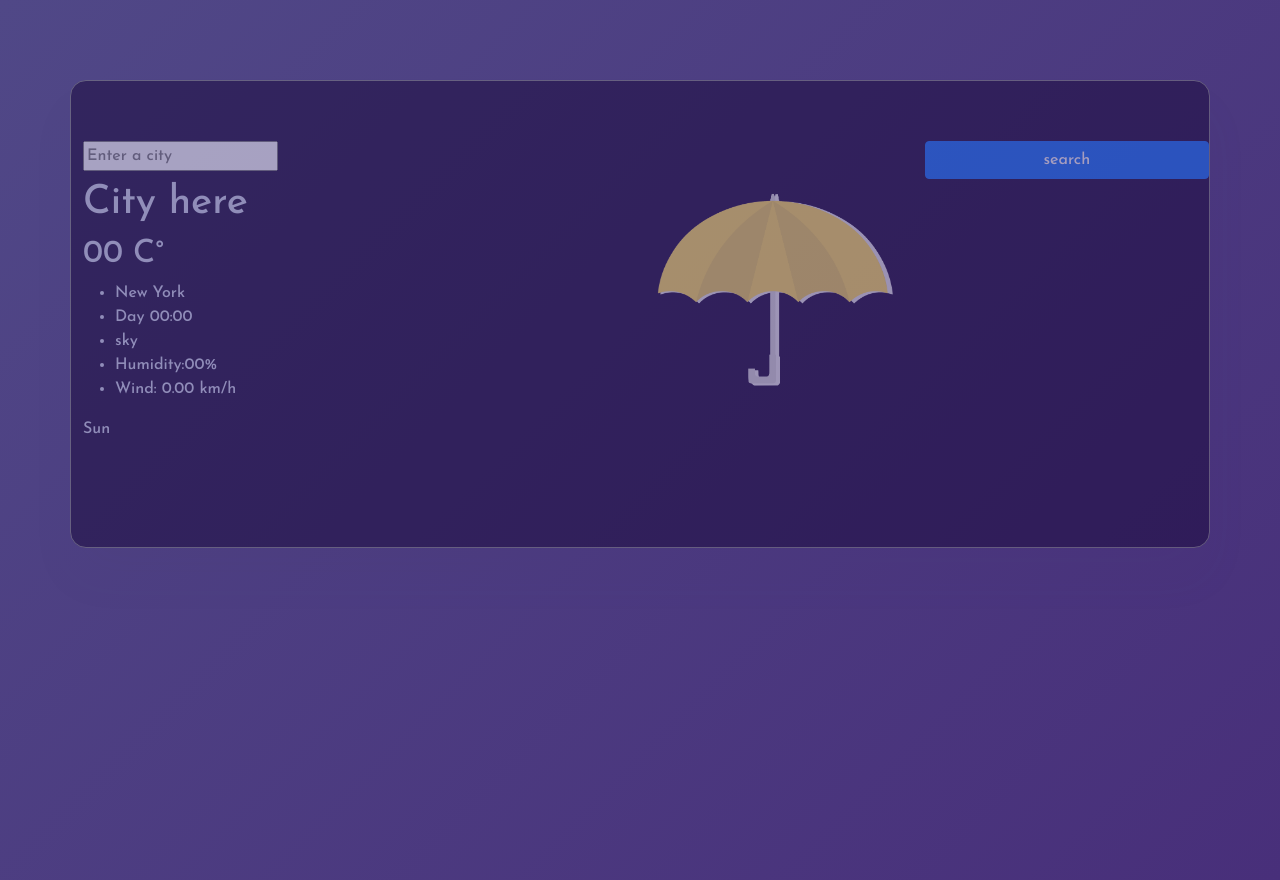
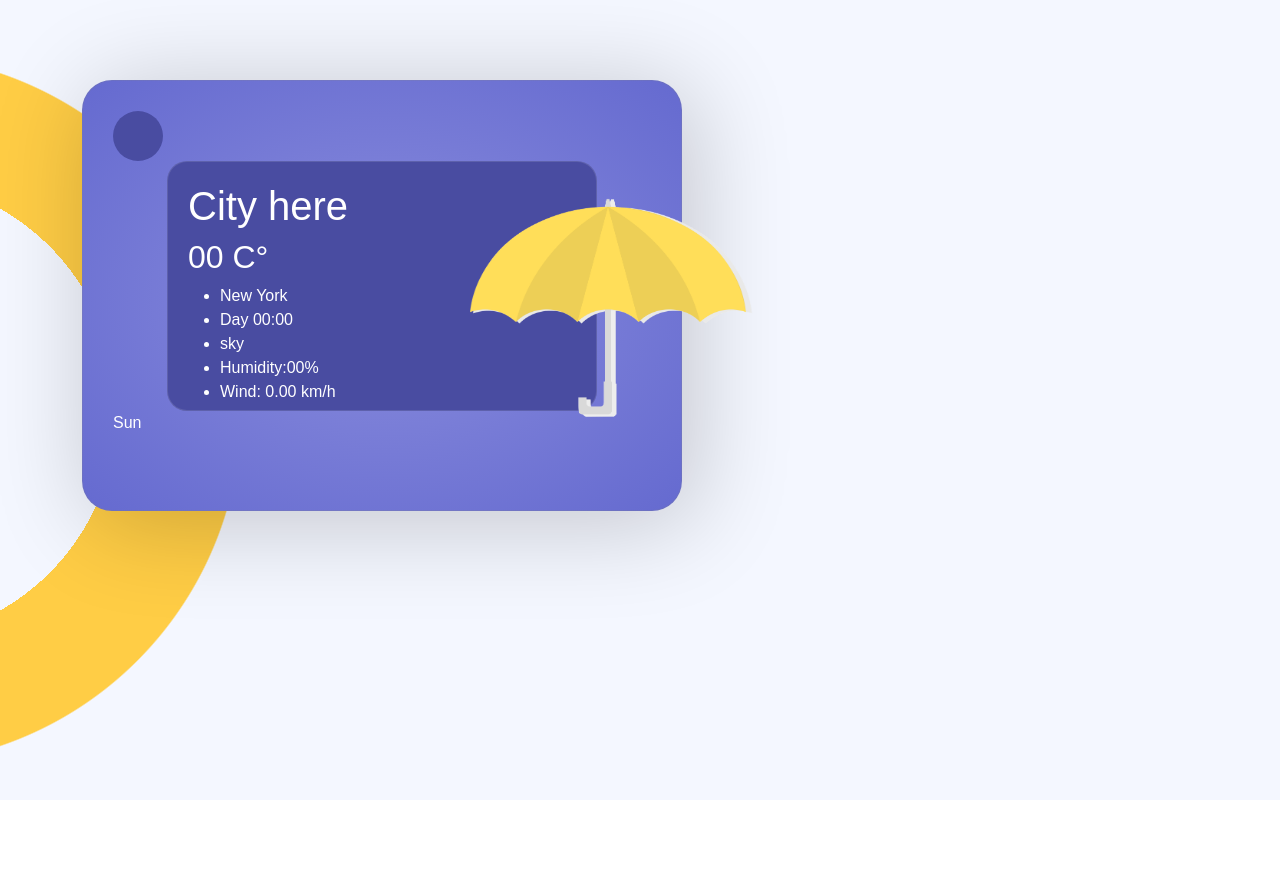
Before and after one commit to mariajosecoding/Vanilla-Weather-App, a plain HTML site: page index.html in a window 1280 px wide. After the commit the page ends 800 px from the top, so only its background shows below. Drawn offline with nearby package versions, Linux system fonts and the light colour scheme.

Commit message:
CSS-containers and imput

```diff
--- a/index.html
+++ b/index.html
@@ -12,34 +12,23 @@
       crossorigin="anonymous"
     />
     <title>Weather App</title>
-<link rel="preconnect" href="https://fonts.googleapis.com">
-<link rel="preconnect" href="https://fonts.gstatic.com" crossorigin>
-<link href="https://fonts.googleapis.com/css2?family=Josefin+Sans:wght@100;500&display=swap" rel="stylesheet">
+
   </head>
   <body>
     <div class="container">
-      <div class="WeatherBox">
+      <div class="WeatherInnerBox">
         <form>
           <div class="row">
-            <div class="col-9">
-              <input
-                type="search"
-                placeholder="Enter a city"
-                class="form-control.search-input"
-              />
-            </div>
-            <div class="col-3 p-0">
-              <input
-                type="submit"
-                class="btn btn-primary w-100"
-                value="search"
-              />
-            </div>
-          </div>
+             <div class="search-box">
+    <button class="btn-search"><i class="fas fa-search"></i></button>
+    <input type="text" class="input-search" placeholder="Enter a city...">
+  </div>
         </form>
+        <body>
+    <div class="container">
         <div class="CurrentWeatherInfo">
           <div class="row">
-            <div class="col-6">
+            <div class="col-8">
               <h1>City here</h1>
               <h2>00 C°</h2>
               <ul>
@@ -50,15 +39,17 @@
                 <li>Wind: 0.00 km/h</li>
               </ul>
             </div>
-            <div class="col-6">
+            <div class="col-4">
               <img
                 src="img/umbrella.png"
                 alt="Yellow Umbrella"
                 class="temperature-containter d-flex justify-content-end"
-                width="250"
-                height="220"
+                width="300"
+                height="250"
               />
             </div>
+          </div>
+          </div>
           </div>
           <div class="WeatherForecastRow">
             <div class="col">
--- a/src/style.css
+++ b/src/style.css
@@ -1,24 +1,89 @@
+
+
 
 body {
-background: linear-gradient(135deg, #504887 0%, #482f7a 100%);
+background: radial-gradient(circle at -8.9% 51.2%, rgb(244, 247, 255) 0%, rgb(244, 247, 255) 15.9%, rgb(255,205,69) 15.9%, rgb(255,205,69) 24.4%, rgb(244, 247, 255) 24.5%, rgb(244, 247, 255) 66%);
 width: 100%;
 height: 100vh;
-
 }
 
-.container {
- background-color: #170638;
- opacity: 0.5;
- border-radius: 16px;
- border:0.5px solid grey;
- box-shadow: 0px 30px 50px rgba(65, 50, 100, 0.08);
- padding: 60px;
+.WeatherInnerBox {
+font-family: sans-serif;
+ color: #ffffff;
+ max-height: 1000px;
+ max-width: 600px;
+ margin: 0 auto;
+ background: radial-gradient(rgb(138, 141, 221) 0%, rgb(102, 107, 208) 97%);;
+ border:0.5px solid rgba(128, 128, 128, 0.192);
+ border-radius: 30px;
+ box-shadow: 10px 10px 98px 3px rgba(0, 0, 0, 0.2);
+ padding: 30px;
  margin-top: 80px;
+position: absolute;
 }
 
+.CurrentWeatherInfo{
+  height: 250px;
+  width: 430px;
+  margin: 0 auto;
+  border:0.5px solid rgba(255, 255, 255, 0.116);
+  border-radius: 20px;
+  background-color:#494CA1 ;
+  padding: 20px;
+  position: relative;
+}
 
-.WeatherBox{
- font-family: 'Josefin Sans', sans-serif;
- color: #d2d7ee;
- opacity: 1.0;
+.search-box{
+  width: fit-content;
+  height: fit-content;
+  position: relative;
 }
+.input-search{
+  height: 50px;
+  width: 50px;
+  border-style: none;
+  padding: 10px;
+  font-size: 18px;
+  letter-spacing: 2px;
+  outline: none;
+  border-radius: 25px;
+  transition: all .5s ease-in-out;
+  background-color: #494CA1;
+  padding-right: 40px;
+  color:#fff;
+}
+.input-search::placeholder{
+  color:rgba(255,255,255,.5);
+  font-size: 18px;
+  letter-spacing: 2px;
+  font-weight: 100;
+}
+.btn-search{
+  width: 50px;
+  height: 50px;
+  border-style: none;
+  font-size: 20px;
+  font-weight: bold;
+  outline: none;
+  cursor: pointer;
+  border-radius: 50%;
+  position: absolute;
+  right: 0px;
+  color:#ffffff ;
+  background-color:transparent;
+  pointer-events: painted;
+}
+.btn-search:focus ~ .input-search{
+  width: 300px;
+  border-radius: 0px;
+  background-color: transparent;
+  border-bottom:1px solid rgba(255,255,255,.5);
+  transition: all 500ms cubic-bezier(0, 0.110, 0.35, 2);
+}
+.input-search:focus{
+  width: 300px;
+  border-radius: 0px;
+  background-color: transparent;
+  border-bottom:1px solid rgba(255,255,255,.5);
+  transition: all 500ms cubic-bezier(0, 0.110, 0.35, 2);
+}
```
